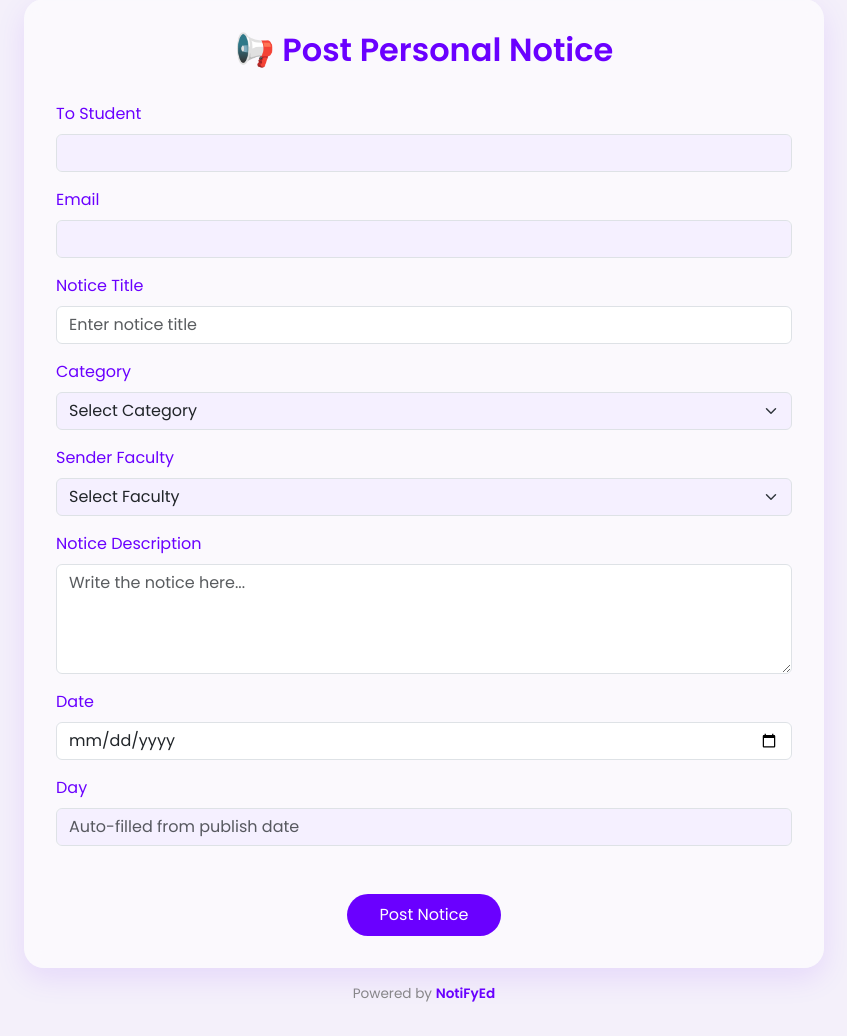
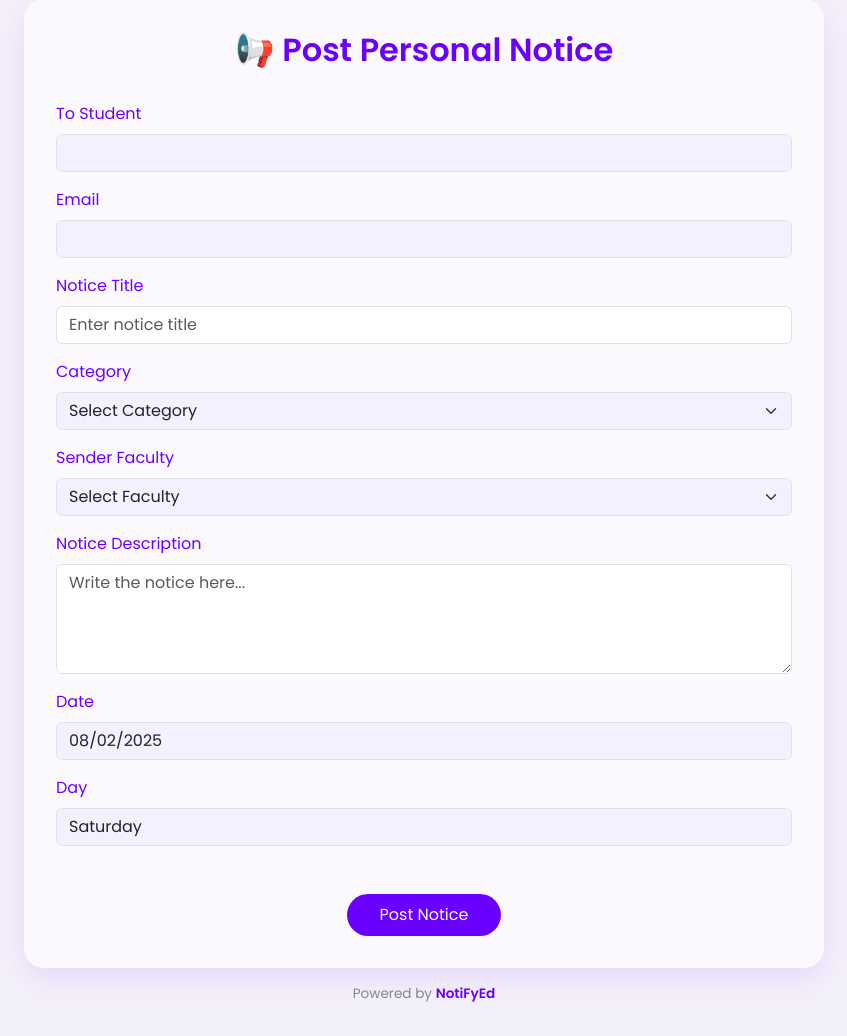
Before and after one commit to Parth18022006/NotiFyEd, a PHP site: page /pages/pp_note.php in a window 1280 px wide. Shown: the part 220-1256 px from the top of the page, without its empty margins (216-1063 px from the left). Run offline with PHP 8.4, Linux system fonts and the light colour scheme; a user stored in the database is signed in; data comes from the database, SQL or seed files in the repository; tables that the repository leaves empty hold one stand-in row (values such as "Sample post").

Commit message:
date autofilled

```diff
--- a/pages/pp_note.php
+++ b/pages/pp_note.php
@@ -17,6 +17,7 @@ $stmt = $conn->prepare($q2);
 $stmt->execute();
 
 $admin = $stmt->fetchAll(PDO::FETCH_ASSOC);
+$today = date('Y-m-d');
 ?>
   <style>
     body {
@@ -152,7 +153,7 @@ $admin = $stmt->fetchAll(PDO::FETCH_ASSOC);
 
       <div class="mb-3">
         <label class="form-label">Date</label>
-        <input type="date" id="dateInput" name="dateInput" class="form-control"/>
+        <input type="date" id="dateInput" name="dateInput" class="form-control" value="<?= $today ?>" readonly/>
       </div>
 
 
@@ -224,13 +225,25 @@ $admin = $stmt->fetchAll(PDO::FETCH_ASSOC);
     const dateInput = document.getElementById('dateInput');
     const dayInput = document.getElementById('dayInput');
 
-    dateInput.addEventListener('change', function () {
-      const date = new Date(this.value);
+  function updateDayFromDate(dateStr) {
+    const date = new Date(dateStr);
     if (!isNaN(date.getTime())) {
       const days = ["Sunday", "Monday", "Tuesday", "Wednesday", "Thursday", "Friday", "Saturday"];
       dayInput.value = days[date.getDay()];
     } else {
       dayInput.value = '';
+    }
+  }
+
+  // Update day on date change
+  dateInput.addEventListener('change', function () {
+    updateDayFromDate(this.value);
+  });
+
+  // Auto-set day on page load
+  document.addEventListener("DOMContentLoaded", function () {
+    if (dateInput.value) {
+      updateDayFromDate(dateInput.value);
     }
   });
 
```
Lines whose indentation alone changed are shown as unchanged.
